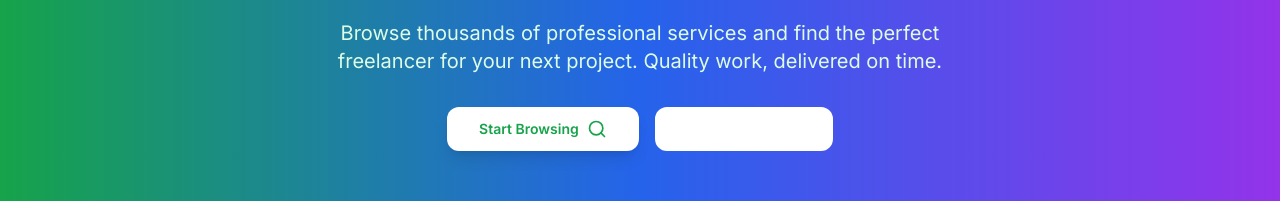
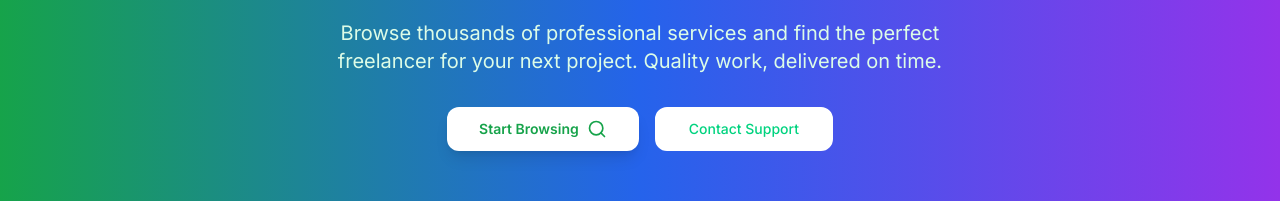
Before and after one commit to Aerovity/Riglii---Freelance, a Next.js app in the folder frontend/riglii-marketplace/: page /how-to-order in a window 1280 px wide. Shown: the part 2640-2841 px from the top of the page. Built offline with nearby package versions, Linux system fonts and the light colour scheme; no server answers.

Commit message:
small fixes

```diff
--- a/frontend/riglii-marketplace/app/how-to-order/page.tsx
+++ b/frontend/riglii-marketplace/app/how-to-order/page.tsx
@@ -250,10 +250,10 @@ export default function HowToOrder() {
                   <Search className="ml-2 w-5 h-5" />
                 </Button>
               </Link>
-              <Button
+               <Button
                 variant="outline"
                 size="lg"
-                className="border-2 border-white text-white hover:bg-white hover:text-green-600 px-8 py-3 rounded-xl"
+                className="border-2 border-white bg-white text-[#00D37F] px-8 py-3 rounded-xl"
               >
                 Contact Support
               </Button>
```
